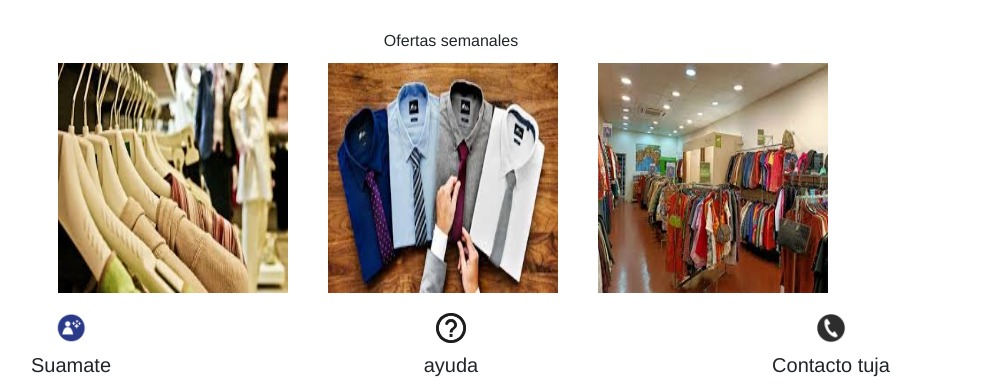
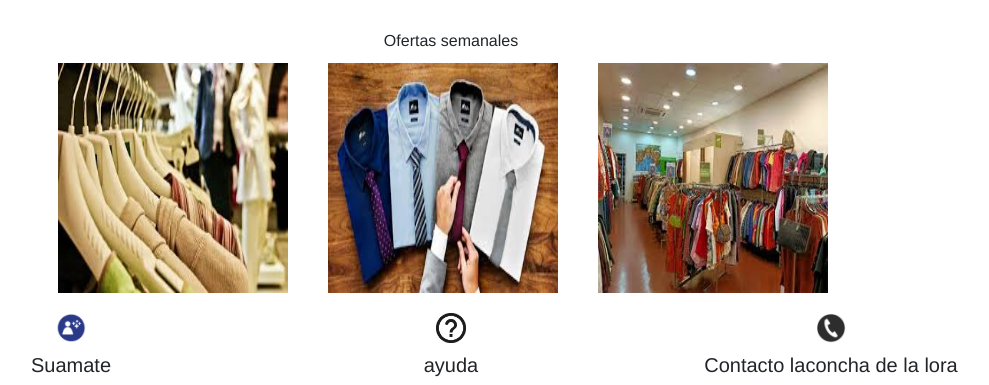
Before and after one commit to nicominali/proyecto-final, a website: page index.html in a window 1280 px wide. Shown: the part 1685-2070 px from the top of the page, without its empty margins (189-1178 px from the left). Drawn offline with nearby package versions, Linux system fonts and the light colour scheme.

Commit message:
hice una prueba a ver si funca

```diff
--- a/index.html
+++ b/index.html
@@ -142,7 +142,7 @@
                     </div>
                     <div class="col-lg-4 col-xs-12 barraDer">
                             <img src="assets/img/icono-telefono.jpg"width="50px" height="50px" alt="telefono- icono">
-                            <h5>Contacto tuja</h5>
+                            <h5>Contacto laconcha de la lora</h5>
                     </div>
             </div>
         </footer>
```
